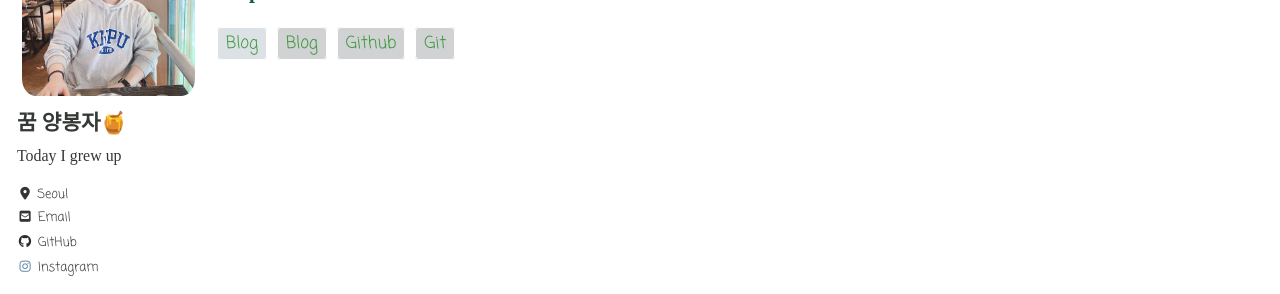
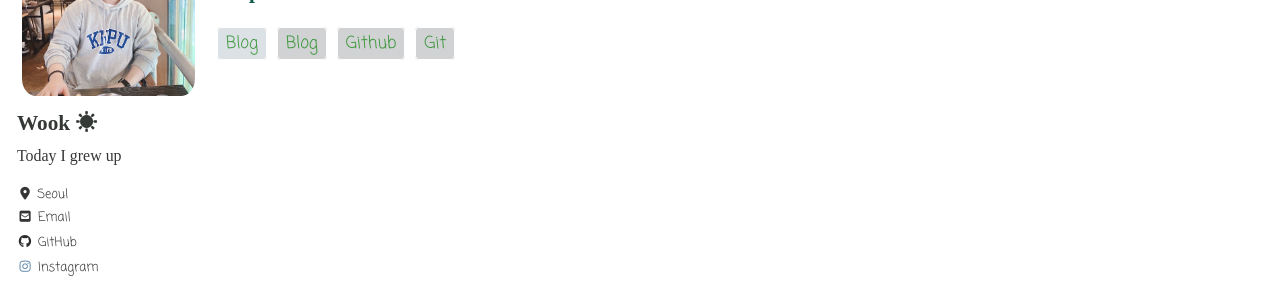
Before and after one commit to hwlim2010/hwlim2010.github.io, a Jekyll site: the page built from index.html, in a window 1280 px wide. Shown: the part 228-522 px from the top of the page. Built offline with Jekyll 4.4.1, drawn with Linux system fonts in a browser that asks for light colours; cached includes are drawn as plain includes; nearby versions of some CDN libraries; some web fonts are replaced; the list of posts is cut into pages by our own code.

Commit message:
title name

```diff
--- a/_config.yml
+++ b/_config.yml
@@ -103,7 +103,7 @@ analytics: # 블로그 접근 경로 확인 코드
 
 # Site Author / 사이드바 소개 부분
 author:
-  name             : "꿈 양봉자🍯"
+  name             : "Wook ☀"
   avatar           : "/assets/images/wook.jpg"
   bio              : "Today I grew up"
   location         : "Seoul"
```
